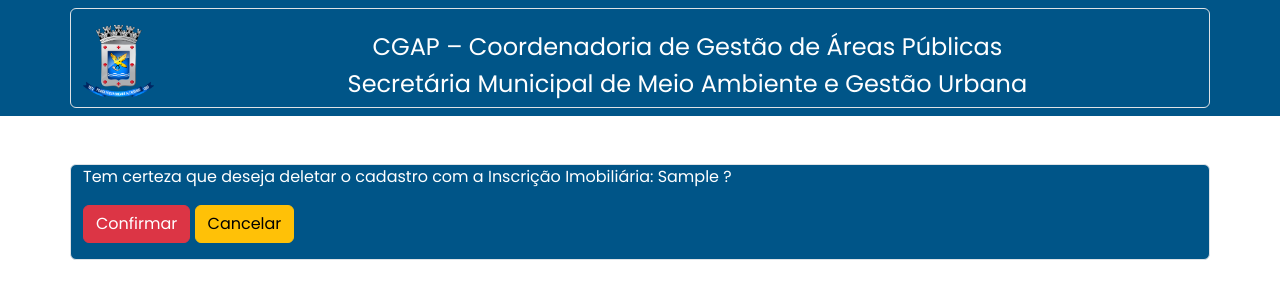
After one commit to andreportol/CRUDL_Class-Based-Views, a Django app: page /1/delete/ in a window 1280 px wide. The commit adds this page. Shown: the top 300 px of the page. Run offline with Django 4.2, Linux system fonts and the light colour scheme; tables that the repository leaves empty hold one stand-in row (values such as "Sample post"); some libraries are stand-ins or nearby versions.

Commit message:
Adicionado o módulo de exclusão de registros.

```diff
--- /dev/null
+++ b/core/templates/cadastro_del.html
@@ -0,0 +1,12 @@
+{% extends 'base.html' %}
+{% load django_bootstrap5 %}
+{% block content %}
+    <form method="post">
+        {% csrf_token %}
+        <p>Tem certeza que deseja deletar o cadastro com a {{ object }} ?</p>
+        <button type="submit" class="btn btn-danger mb-3">Confirmar</button>
+        <a href="{% url 'listardados' %}">
+            <button class="btn btn-warning mb-3">Cancelar</button>
+        </a>
+    </form>
+{% endblock%}
--- a/core/templates/listardados.html
+++ b/core/templates/listardados.html
@@ -36,7 +36,7 @@
                         <td>{{ dado.numero }}</td>
                         <td class="text-center">
                             <a class="btn btn-warning" href="{% url 'update_cadastro' dado.id %}" role="button">Editar</a>
-                            <a class="btn btn-danger" href="#" role="button">Excluir</a>
+                            <a class="btn btn-danger"  href="{% url 'del_cadastro' dado.id %}" role="button">Excluir</a>
                         </td>
                     </tr>
                     {% endfor %}
--- a/core/urls.py
+++ b/core/urls.py
@@ -1,12 +1,13 @@
 from django.urls import path
 
-from .views import (CreateCadastroView, IndexView, ListarDadosView,
-                    UpdateCadastroView)
+from .views import (CreateCadastroView, DeleteCadastroView, IndexView,
+                    ListarDadosView, UpdateCadastroView)
 
 urlpatterns = [
     path('', IndexView.as_view(), name='index'),
     path('listardados', ListarDadosView.as_view(), name='listardados'),
     path('dadosComplementares/<int:pk>',ListarDadosView.dadosComplementares, name='dadosComplementares'),
     path('cadastro', CreateCadastroView.as_view(), name='cadastro'),
-    path('<int:pk>/update/', UpdateCadastroView.as_view(), name='update_cadastro')
+    path('<int:pk>/update/', UpdateCadastroView.as_view(), name='update_cadastro'),
+    path('<int:pk>/delete/', DeleteCadastroView.as_view(), name='del_cadastro'),
 ]
--- a/core/views.py
+++ b/core/views.py
@@ -44,5 +44,5 @@
 
 class DeleteCadastroView(DeleteView):
     model = Localizacao
-    template_name = 'produto_del.html'
-    success_url = reverse_lazy('index')
+    template_name = 'cadastro_del.html'
+    success_url = reverse_lazy('listardados')
```
